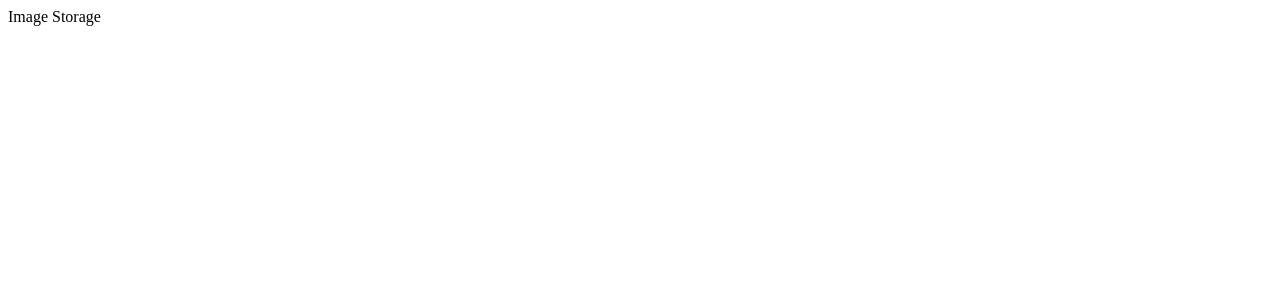
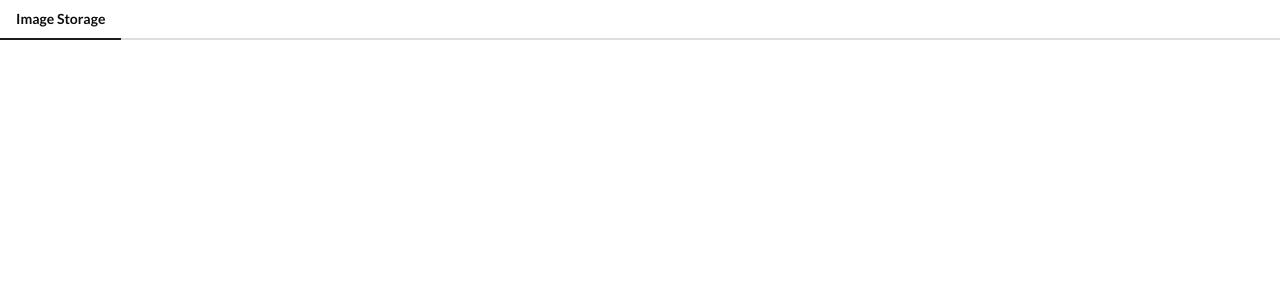
Before and after one commit to jimcheesehead/images-app, a Vue app: page / in a window 1280 px wide. Shown: the top 300 px of the page. Built offline with nearby package versions, Linux system fonts and the light colour scheme.

Commit message:
Finished: 81-82 Including "Semantic UI" and Styling the Header

```diff
--- a/public/index.html
+++ b/public/index.html
@@ -1,12 +1,15 @@
 <!DOCTYPE html>
 <html lang="en">
+
 <head>
   <meta charset="utf-8">
   <meta http-equiv="X-UA-Compatible" content="IE=edge">
   <meta name="viewport" content="width=device-width,initial-scale=1.0">
   <link rel="icon" href="<%= BASE_URL %>favicon.ico">
+  <link rel="stylesheet" href="https://cdnjs.cloudflare.com/ajax/libs/semantic-ui/2.3.1/semantic.min.css" integrity="sha256-oDCP2dNW17Y1QhBwQ+u2kLaKxoauWvIGks3a4as9QKs=" crossorigin="anonymous" />
   <title><%= htmlWebpackPlugin.options.title %></title>
 </head>
+
 <body>
   <noscript>
     <strong>We're sorry but <%= htmlWebpackPlugin.options.title %> doesn't work properly without JavaScript enabled. Please enable it to continue.</strong>
@@ -14,4 +17,5 @@
   <div id="app"></div>
   <!-- built files will be auto injected -->
 </body>
+
 </html>
--- a/src/components/AppHeader.vue
+++ b/src/components/AppHeader.vue
@@ -1,5 +1,7 @@
 <template>
-  <div>Image Storage</div>
+  <div class="ui secondary pointing menu">
+    <a href="/" class="active item">Image Storage</a>
+  </div>
 </template>
 
 <script>
```
Lines whose indentation alone changed are shown as unchanged.
